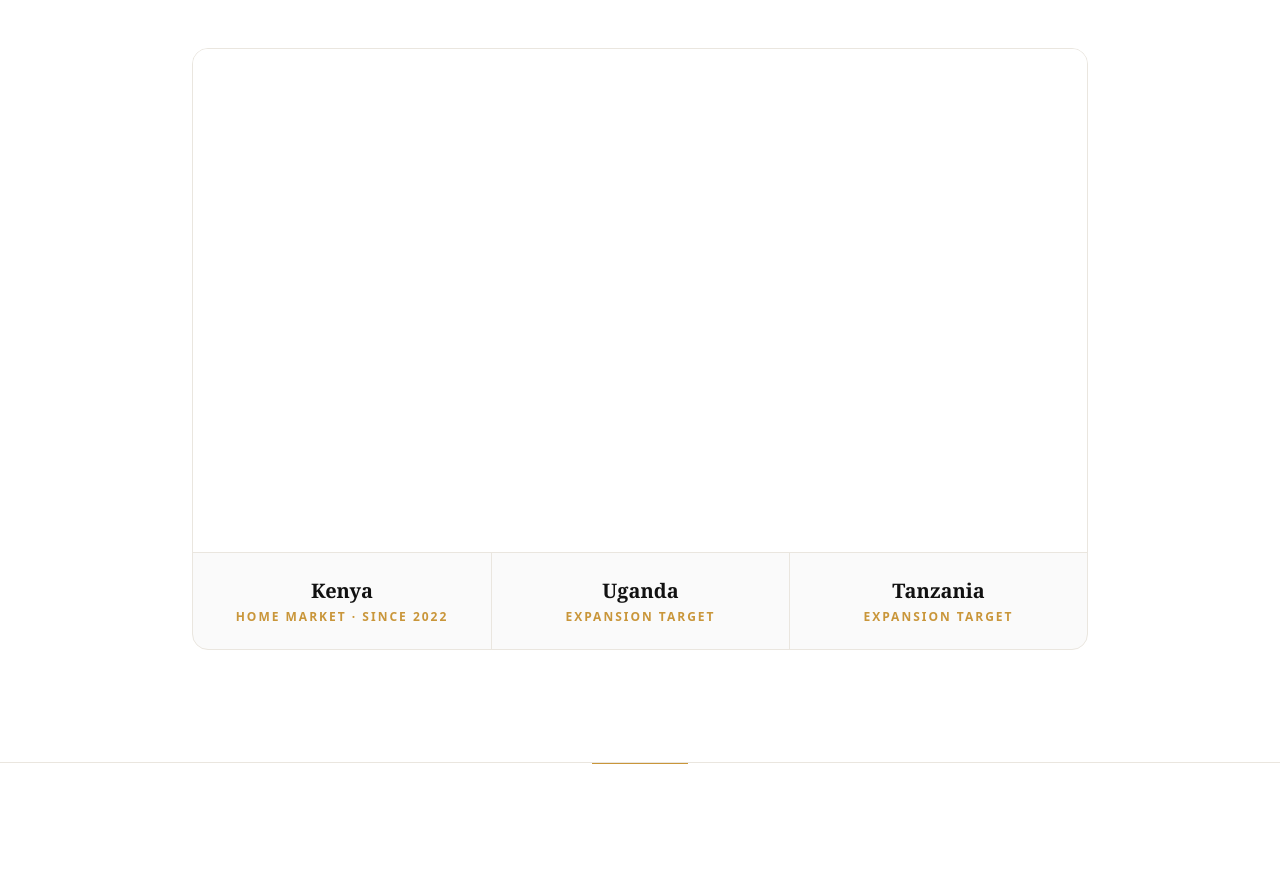
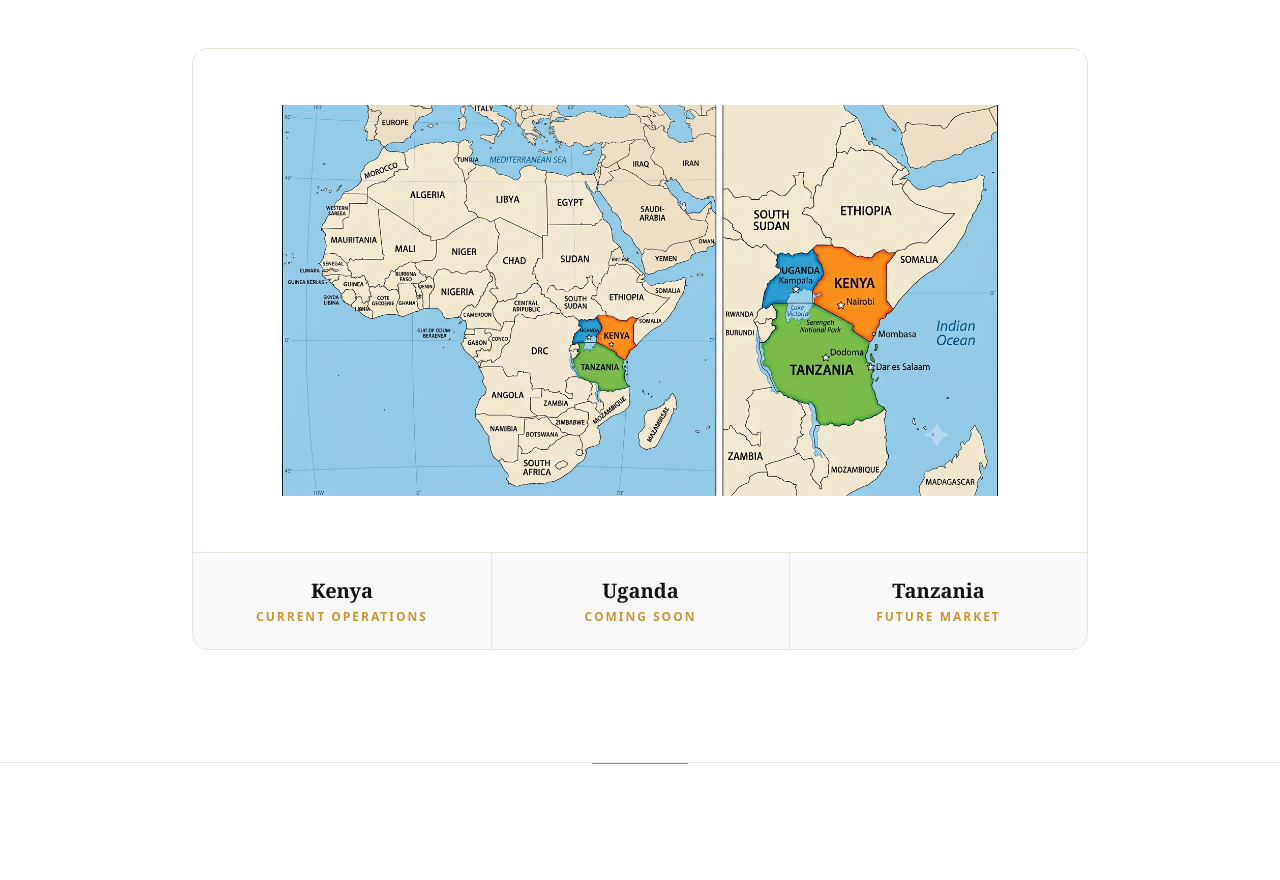
Before and after one commit to gicheruj/giafrica, a React (Vite) app: page /info in a window 1280 px wide. Shown: the part 2495-3375 px from the top of the page. Built offline with nearby package versions, Linux system fonts and the light colour scheme.

Commit message:
Added map image

```diff
--- a/src/pages/Info.jsx
+++ b/src/pages/Info.jsx
@@ -10,7 +10,7 @@ import rembeka2 from '../assets/Info/rembeka-2.jpg'
 import adorn1 from '../assets/Info/adorn-1.jpg'
 import adorn2 from '../assets/Info/adorn-2.jpg'
 
-// import africaMap from '../assets/Info/africa-map.png'
+import africaMap from '../assets/Info/africa-map.png'
 
 const stats = [
   { value: '2022', label: 'Operating in Kenya Since' },
@@ -69,9 +69,9 @@ const productShots = [
 
 // Expansion markets shown below the Africa map card.
 const expansionCountries = [
-  { name: 'Kenya', status: 'Home Market · Since 2022' },
-  { name: 'Uganda', status: 'Expansion Target' },
-  { name: 'Tanzania', status: 'Expansion Target' },
+  { name: 'Kenya', status: 'Current Operations' },
+  { name: 'Uganda', status: 'Coming Soon' },
+  { name: 'Tanzania', status: 'Future Market' },
 ]
 
 // Animates a stat value counting up from 0 to its target once it scrolls into view.
@@ -351,11 +351,11 @@ const Info = () => {
 
         <div className="max-w-4xl mx-auto bg-[#FAFAFA] border border-[#EAE6DF] rounded-2xl overflow-hidden">
           <div className="aspect-[16/10] md:aspect-[16/9] bg-white flex items-center justify-center p-8 md:p-14">
-            {/* <img
+            <img
               src={africaMap}
               alt="Outline map of Africa highlighting Kenya, Uganda and Tanzania"
               className="max-w-full max-h-full object-contain"
-            /> */}
+            />
           </div>
           <div className="grid grid-cols-1 sm:grid-cols-3 divide-y sm:divide-y-0 sm:divide-x divide-[#EAE6DF] border-t border-[#EAE6DF]">
             {expansionCountries.map((country) => (
```
Also changed, not shown: src/assets/Info/africa-map.png.
